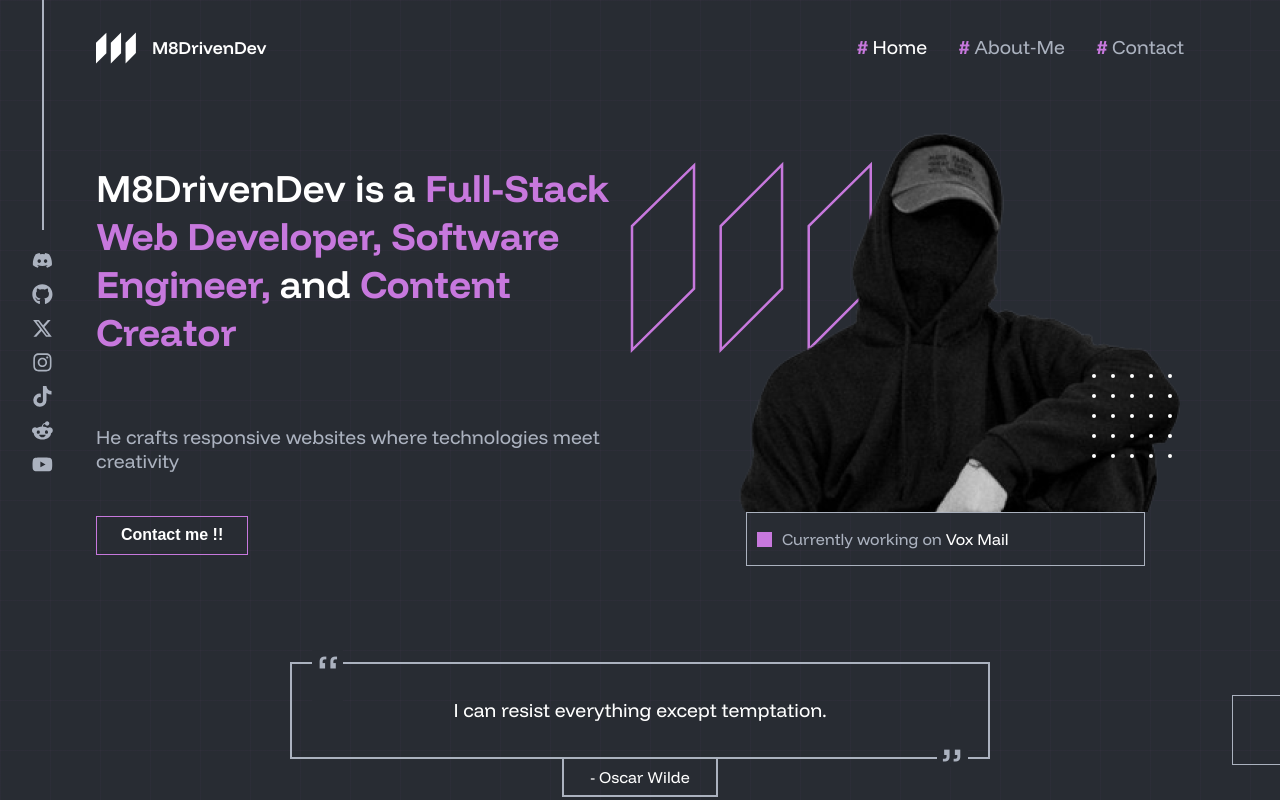
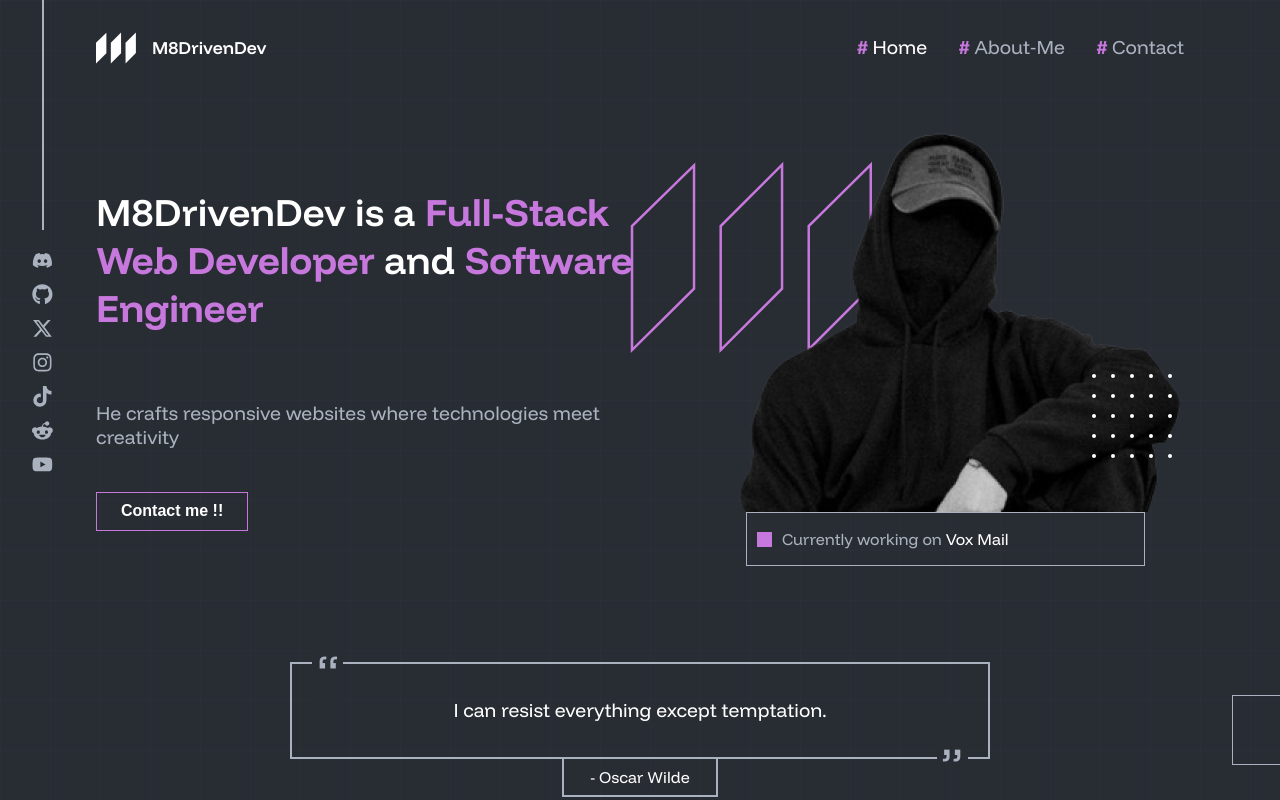
Before and after one commit to M8DrivenDev/Portfolio, a React (Vite) app: page / in a window 1280 px wide. Shown: the top 800 px of the page. Built offline with nearby package versions, Linux system fonts and the light colour scheme.

Commit message:
Fix: update hero section text to remove redundancy

```diff
--- a/src/components/home/heroSection/index.tsx
+++ b/src/components/home/heroSection/index.tsx
@@ -15,10 +15,8 @@ const HeroSection = () => {
       <div className="hero-text">
         <h1>
           M8DrivenDev is a{" "}
-          <span className="text-primary">
-            Full-Stack Web Developer, Software Engineer,
-          </span>{" "}
-          and <span className="text-primary">Content Creator</span>
+          <span className="text-primary">Full-Stack Web Developer</span> and{" "}
+          <span className="text-primary">Software Engineer</span>
         </h1>
         <p>He crafts responsive websites where technologies meet creativity</p>
         <PrimaryBtn onClick={handleContactClick}>Contact me !!</PrimaryBtn>
```
